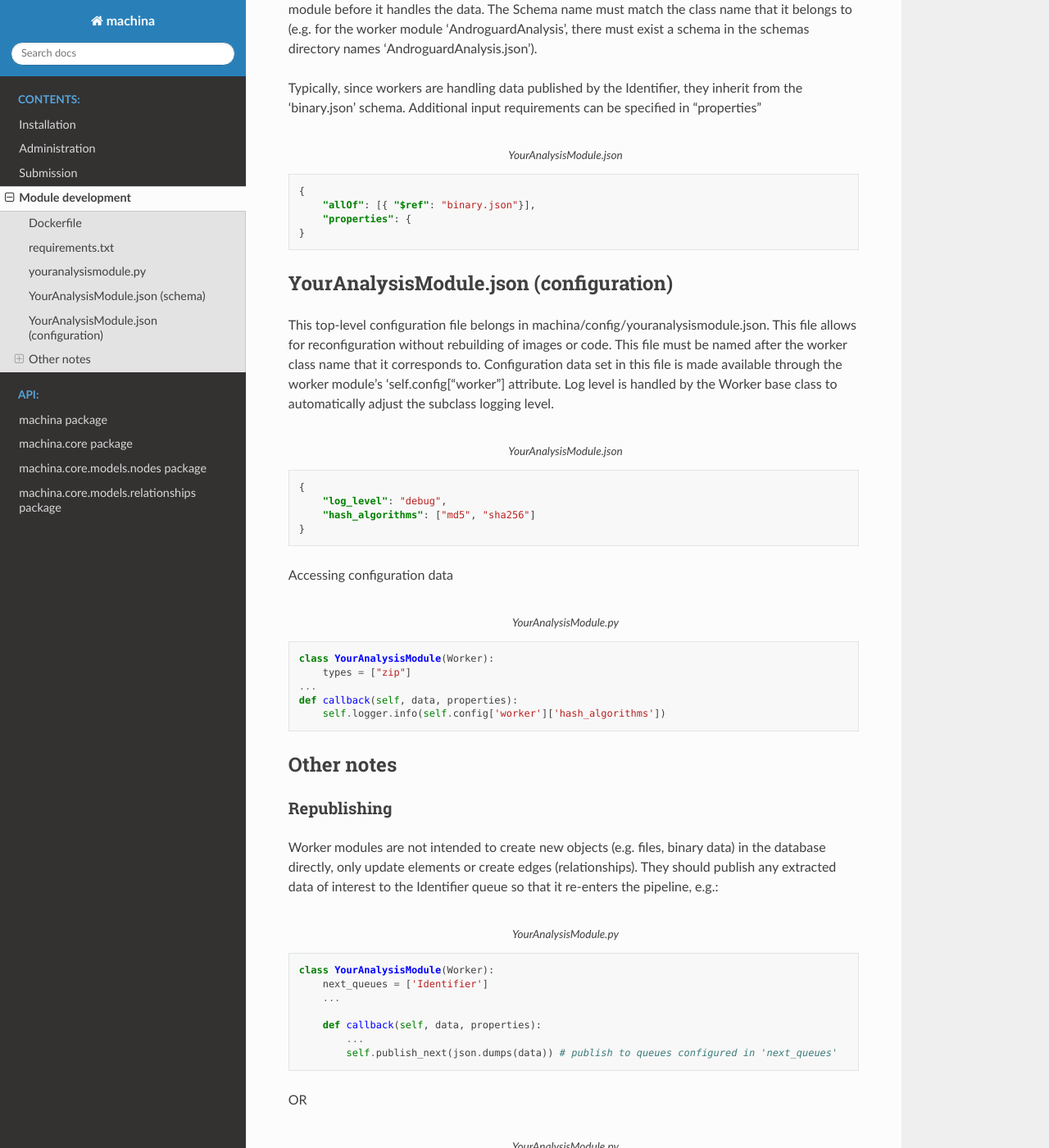
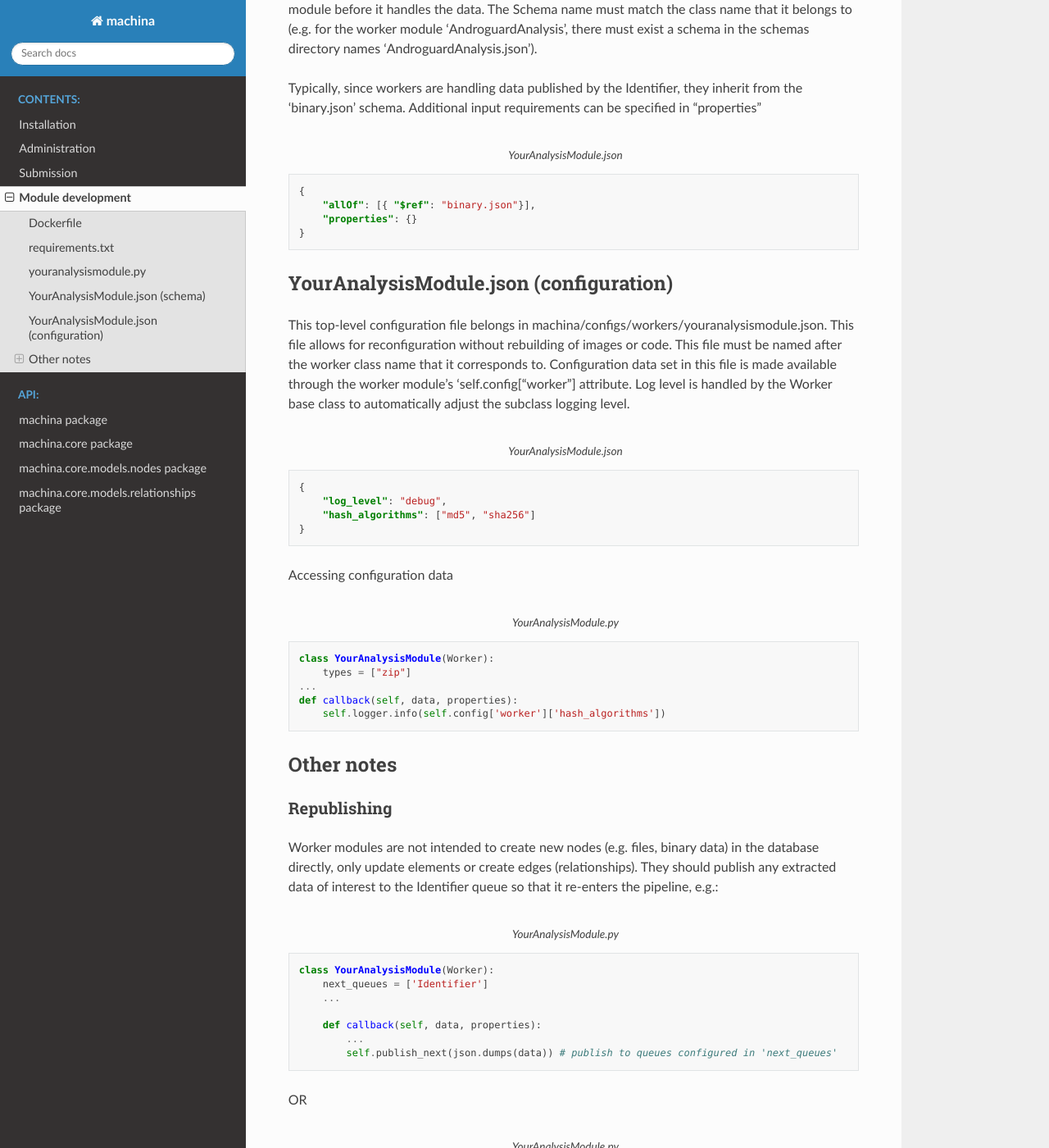
Before and after one commit to ehrenb/machina-docs, a Sphinx documentation site: the page built from docs/source/module_development.rst, in a window 1280 px wide and 1400 px high, scrolled down 1250 px. Shown: the whole window at 82% size. Built offline with Sphinx 7.4.7 and the Read the Docs theme 2.0.0, drawn with Linux system fonts in a browser that asks for light colours; some of the changed text lies outside the part shown.

Commit message:
syntax with json fix

```diff
--- a/docs/source/module_development.rst
+++ b/docs/source/module_development.rst
@@ -54,13 +54,13 @@ Typically, since workers are handling data published by the Identifier, they inh
 
     {
         "allOf": [{ "$ref": "binary.json"}],
-        "properties": {
+        "properties": {}
     }
 
 YourAnalysisModule.json (configuration)
 -----------------------------------
 
-This top-level configuration file belongs in machina/config/youranalysismodule.json.  This file allows for reconfiguration without rebuilding of images or code.  This file
+This top-level configuration file belongs in machina/configs/workers/youranalysismodule.json.  This file allows for reconfiguration without rebuilding of images or code.  This file
 must be named after the worker class name that it corresponds to.  Configuration data set in this file is made available through the worker module's 'self.config["worker"] attribute.
 Log level is handled by the Worker base class to automatically adjust the subclass logging level.
 
@@ -90,7 +90,7 @@ Other notes
 Republishing
 ++++++++++
 
-Worker modules are not intended to create new objects (e.g. files, binary data) in the database directly, only update elements or create edges (relationships).
+Worker modules are not intended to create new nodes (e.g. files, binary data) in the database directly, only update elements or create edges (relationships).
 They should publish any extracted data of interest to the Identifier queue so that it re-enters the pipeline, e.g.:
 
 .. code-block:: python3
```
Also changed, not shown: other parts of docs/source/module_development.rst (+2 -2 lines).
